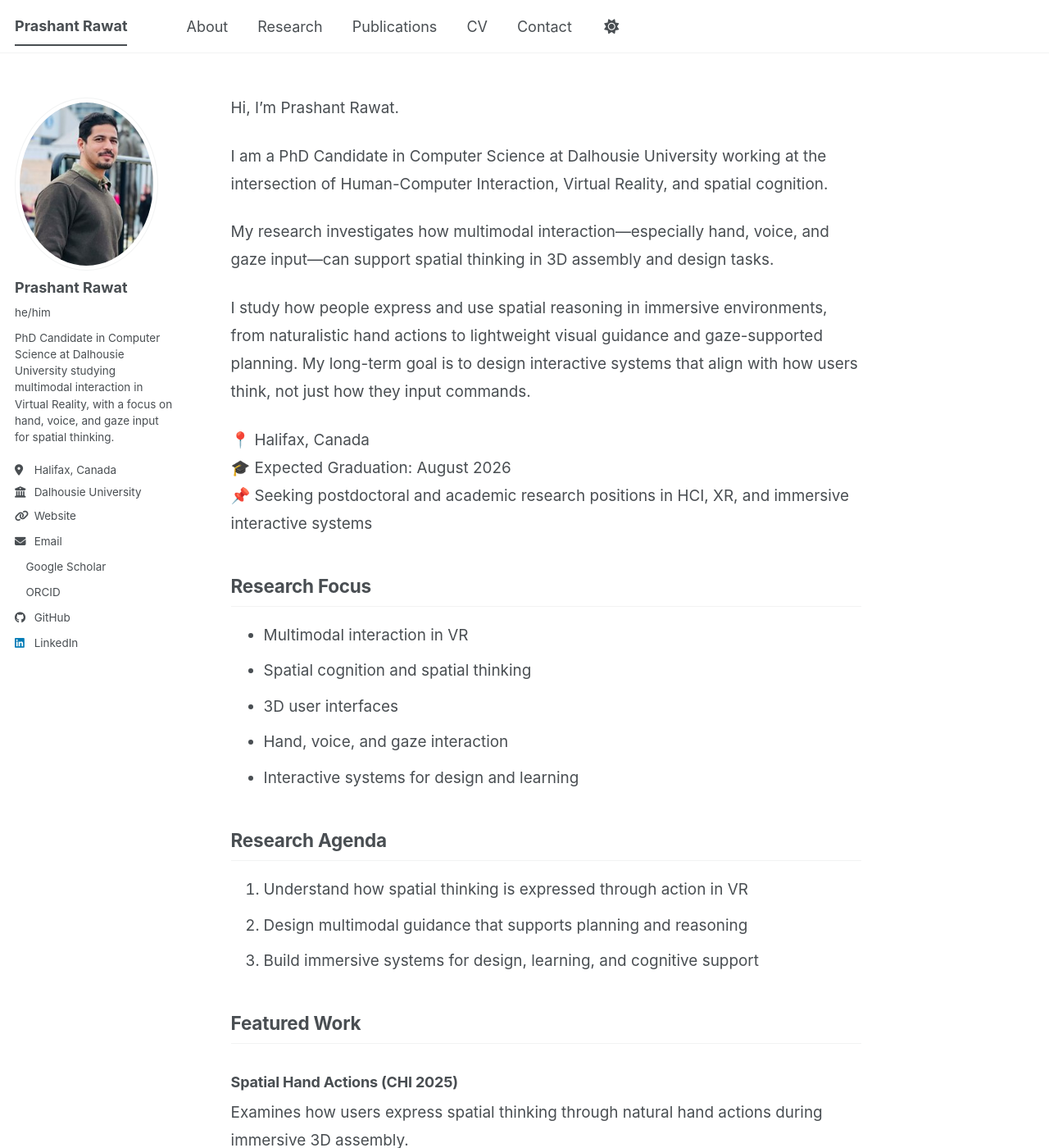
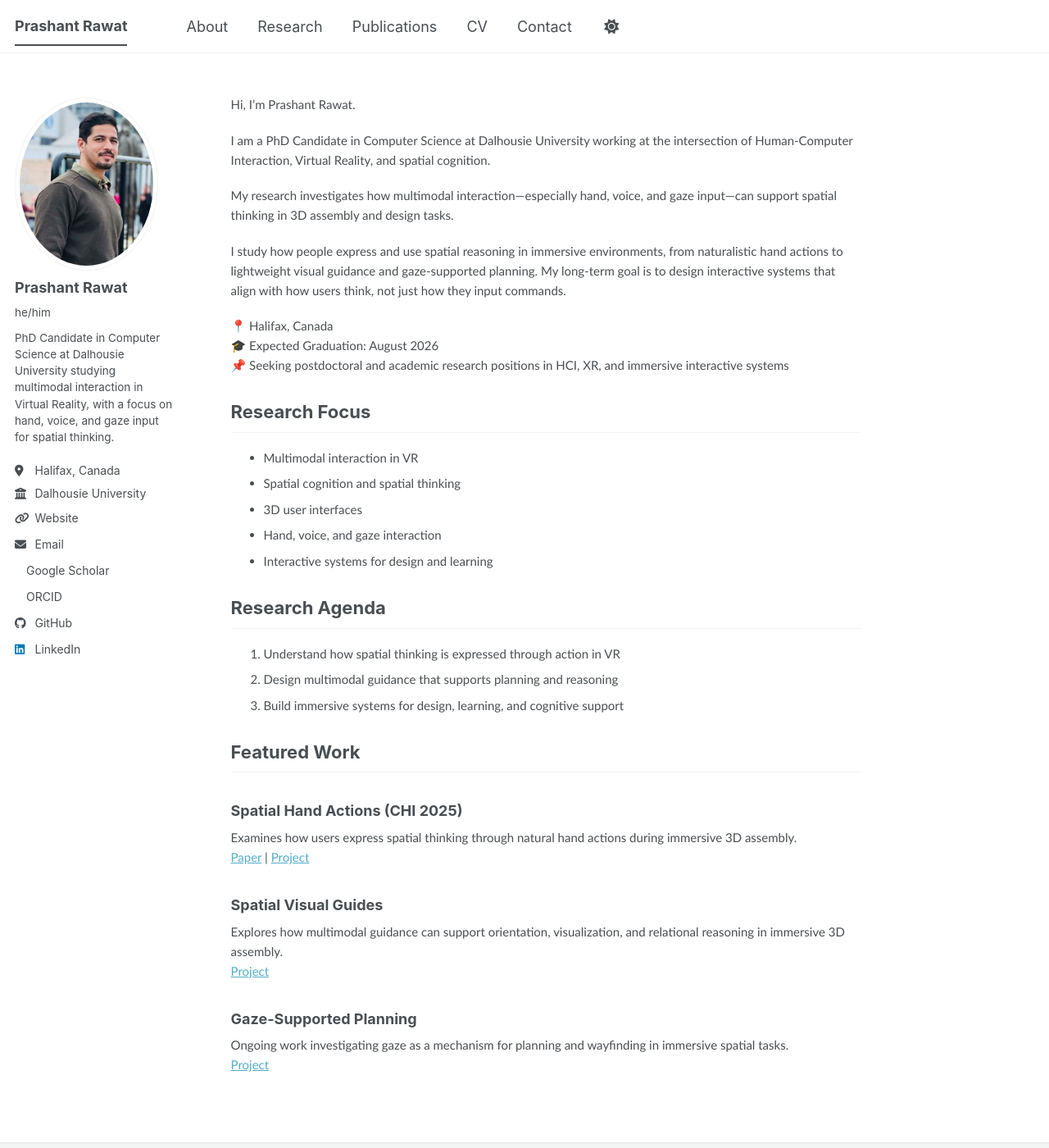
Before and after one commit to prashantXR/prashantXR.github.io, a Jekyll site: the page built from _pages/about.md, in a window 1280 px wide and 1400 px high. Shown: the whole window at 82% size. Built offline with Jekyll 4.4.1, drawn with Linux system fonts in a browser that asks for light colours; a script bundle is joined from its source files by our own code; library files that are not in the unit come from our copies.

Commit message:
Update custom.css

```diff
--- a/assets/css/custom.css
+++ b/assets/css/custom.css
@@ -1,24 +1,57 @@
+body,
+.page__content,
+.author__content,
+.sidebar,
+.archive,
+.page__footer {
+  font-family: Calibri, Carlito, "Segoe UI", Arial, sans-serif;
+}
+
 .page__content p,
 .page__content li {
-  font-size: 1.05rem;
-  line-height: 1.8;
-}
-
-.page__content h2,
-.page__content h3 {
-  font-weight: 700;
-  letter-spacing: -0.01em;
-}
-
-.author__bio {
-  font-size: 0.95rem;
+  font-size: 15px;
   line-height: 1.6;
 }
 
-.page__content {
-  max-width: 850px;
+.page__content h1 {
+  font-size: 30px;
+  font-weight: 700;
 }
 
-.featured-project {
-  margin-bottom: 2rem;
+.page__content h2 {
+  font-size: 22px;
+  font-weight: 700;
+  margin-top: 1.8rem;
 }
+
+.page__content h3 {
+  font-size: 18px;
+  font-weight: 700;
+}
+
+.author__name {
+  font-family: Calibri, Carlito, "Segoe UI", Arial, sans-serif;
+  font-size: 20px;
+  font-weight: 700;
+}
+
+.author__bio,
+.author__urls li {
+  font-size: 14px;
+  line-height: 1.5;
+}
+
+.page__content {
+  max-width: 800px;
+}
+
+.page__footer {
+  margin-top: 2rem;
+  padding-top: 1rem;
+  border-top: 1px solid #e5e7eb;
+}
+
+.page__footer p {
+  font-size: 13px;
+  margin: 0;
+}
```
